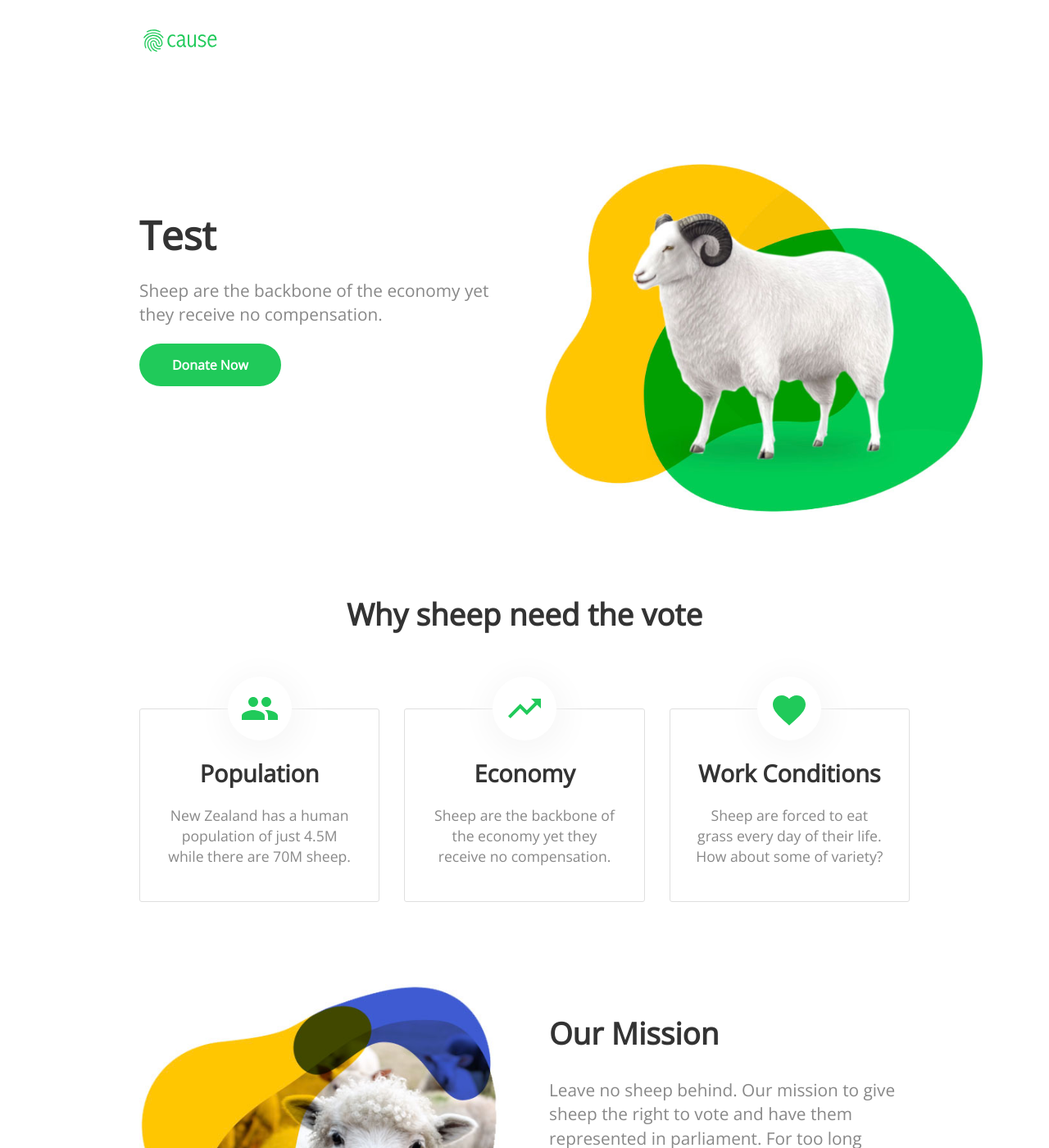
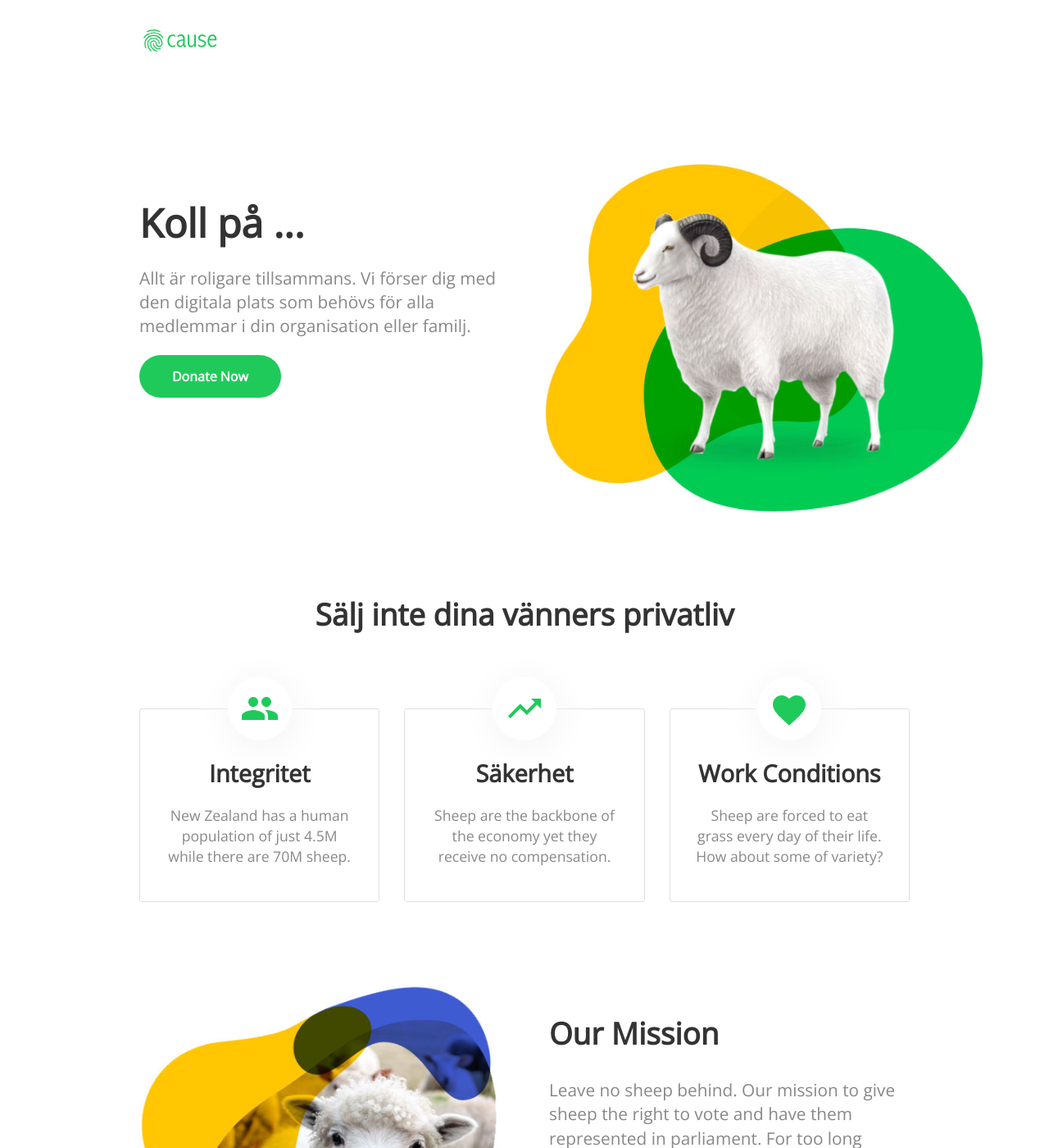
Before and after one commit to Sakrecoer/mittdata.se, a Jekyll site: the page built from civil-sektor.html, in a window 1280 px wide and 1400 px high. Shown: the whole window at 82% size. Built offline with Jekyll 4.4.1, drawn with Linux system fonts in a browser that asks for light colours; nearby versions of some CDN libraries; a script that is not in the unit is left out; some of the changed text lies outside the part shown.

Commit message:
Updated 'civil-sektor.html' via CloudCannon

```diff
--- a/civil-sektor.html
+++ b/civil-sektor.html
@@ -8,10 +8,10 @@ title: Civil Sektor
 		<div class="column">
 			<div>
 				<h1 class="editable">
-					Test
+					Koll p&aring; ...
 				</h1>
 				<p class="editable">
-					Sheep are the backbone of the economy yet they receive no compensation.
+					Allt &auml;r roligare tillsammans. Vi f&ouml;rser dig med den digitala plats som beh&ouml;vs f&ouml;r alla medlemmar i din organisation eller familj.
 				</p>
 				<div class="button">
 					<a href="#donate">Donate Now</a>
@@ -26,14 +26,14 @@ title: Civil Sektor
 
 <div class="container">
 	<h2 class="editable" style="text-align: center;">
-		Why sheep need the vote
+		S&auml;lj inte dina v&auml;nners privatliv
 	</h2>
 
 	<ul class="thirds">
 		<li>
 			<div class="image">{% include icons/site.html icon="population" %}</div>
 			<h3 class="editable">
-				Population
+				Integritet
 			</h3>
 			<p class="editable">
 				New Zealand has a human population of just 4.5M while there are 70M sheep.
@@ -43,7 +43,7 @@ title: Civil Sektor
 		<li>
 			<div class="image">{% include icons/site.html icon="economy" %}</div>
 			<h3 class="editable">
-				Economy
+				S&auml;kerhet
 			</h3>
 			<p class="editable">
 				Sheep are the backbone of the economy yet they receive no compensation.
@@ -83,7 +83,7 @@ title: Civil Sektor
 	<hr />
 	<blockquote>
 		<p class="quote editable">
-			The ultimate measure of a sheep is not where he stands in moments of comfort and convenience, but where he stands at times of challenge and controversy.
+			N&auml;r vi
 		</p>
 		<div class="attribute">
 			<p class="meta">
```
